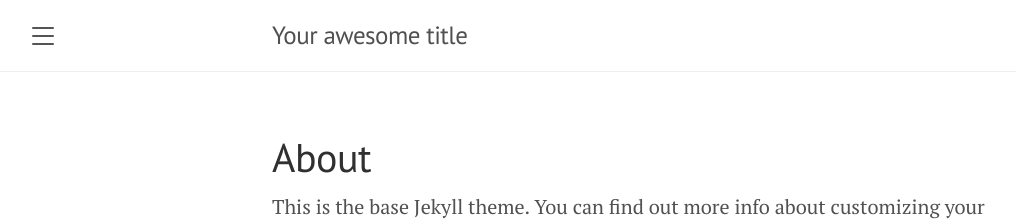
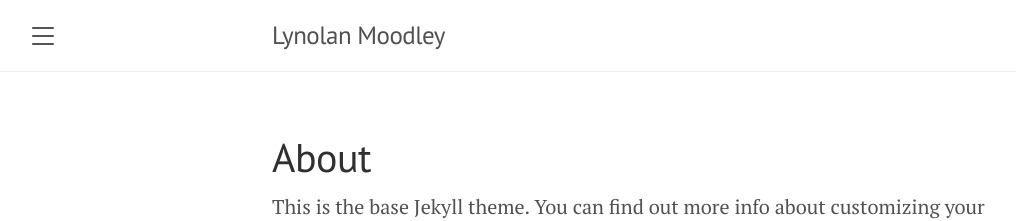
Before and after one commit to Lynolan/lynolan.github.io, a Jekyll site: the page built from about.md, in a window 1280 px wide. Shown: the top 221 px of the page, without its empty margins (8-1024 px from the left). Built offline with Jekyll 4.4.1, drawn with Linux system fonts in a browser that asks for light colours; part of the change alters nothing that is shown.

Commit message:
Updated config.

```diff
--- a/_config.yml
+++ b/_config.yml
@@ -12,23 +12,31 @@
 # These are used to personalize your new site. If you look in the HTML files,
 # you will see them accessed via {{ site.title }}, {{ site.email }}, and so on.
 # You can create any custom variable you would like, and they will be accessible
-# in the templates via {{ site.myvariable }}.
-title: Your awesome title
-email: your-email@example.com
+# in the templates via {{ site.myvariable }}.m
+title: Lynolan Moodley
+email: lynolan@protonmail.com
 description: >- # this means to ignore newlines until "baseurl:"
-  Write an awesome description for your new site here. You can edit this
-  line in _config.yml. It will appear in your document head meta (for
-  Google search results) and in your feed.xml site description.
+  I am an aspiring computer scientist keen on pursuing novel endeavors. I have
+  an interest in virtual reality, graphics, visualisation and artificial intelligence.
+  Showcased, in this website, are some of my projects.
 baseurl: "" # the subpath of your site, e.g. /blog
 url: "" # the base hostname & protocol for your site, e.g. http://example.com
-twitter_username: jekyllrb
-github_username:  jekyll
+#twitter_username: jekyllrb
+#github_username:  jekyll
+
+pages_list:
+  Projects: /projects/
+  About: /about/
 
 # Build settings
 markdown: kramdown
-theme: minima
+theme: jekyll-theme-minimal
 plugins:
   - jekyll-feed
+  - jekyll-paginate
+
+# Google Analytics
+google_analytics: G-01MHHLRYBG
 
 # Exclude from processing.
 # The following items will not be processed, by default. Create a custom list
```
